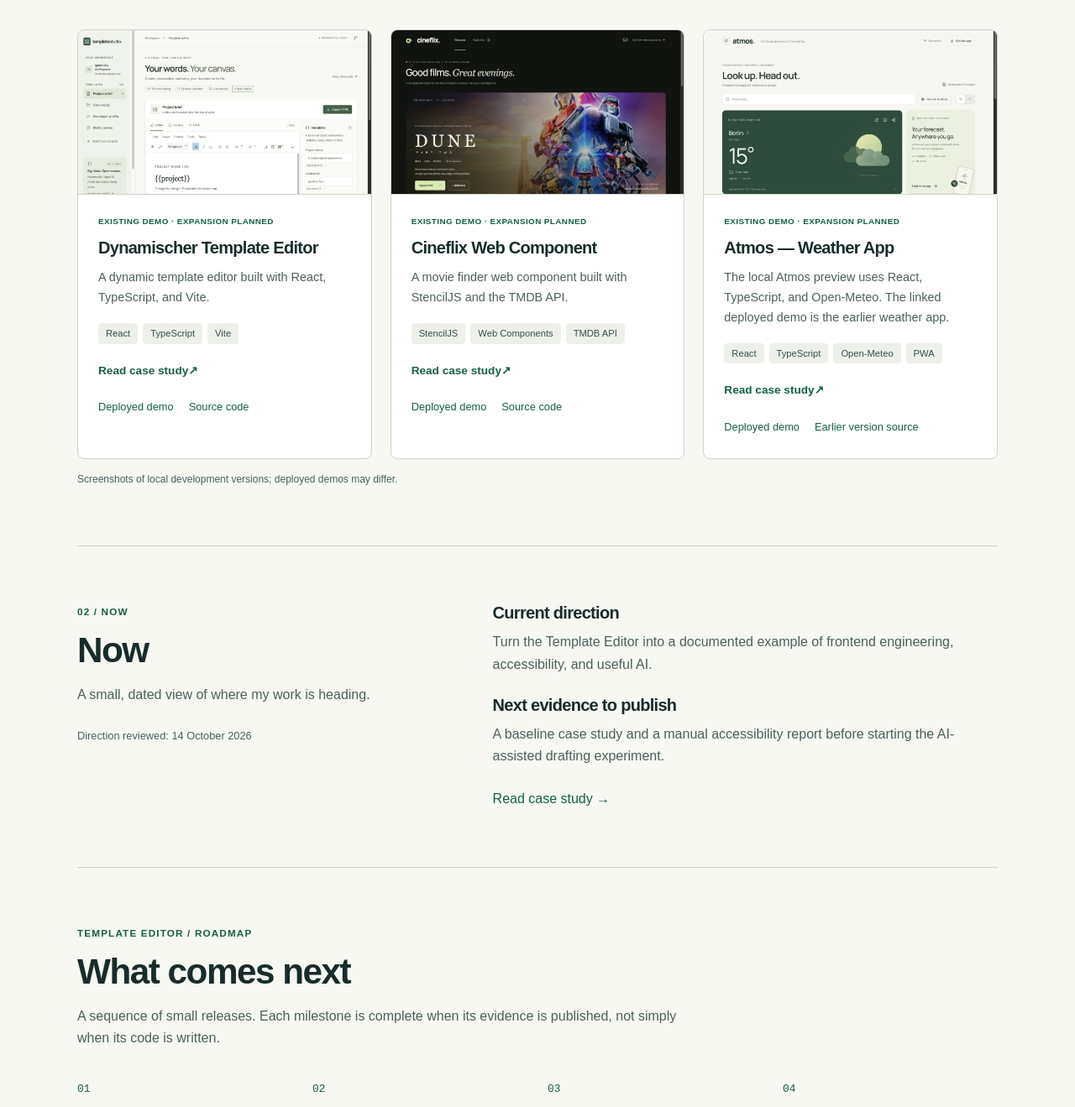
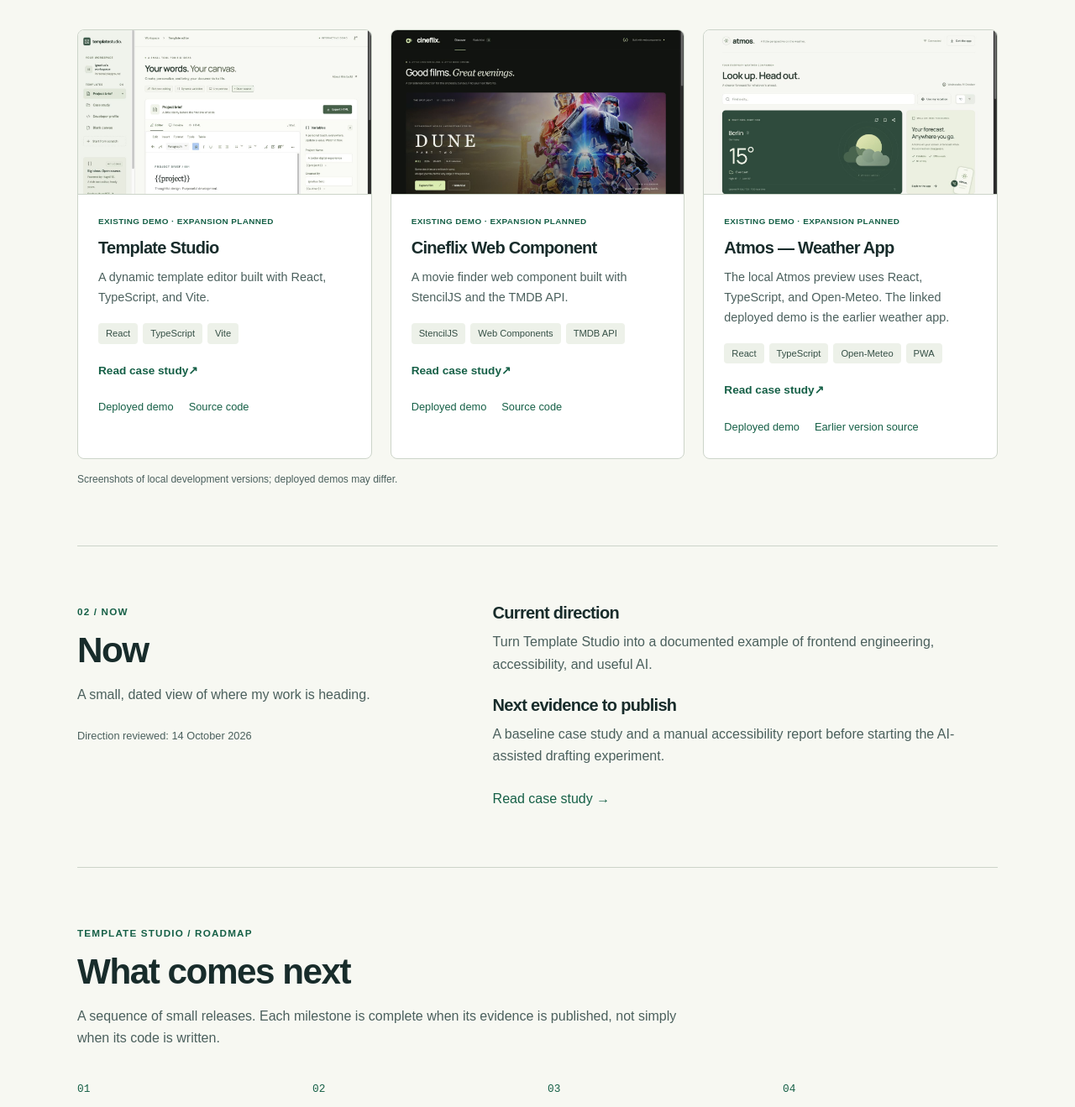
Before and after one commit to iseto/portfolio-landing, a Next.js app: page / in a window 1280 px wide. Shown: the part 1177-2496 px from the top of the page at 84% size. Built offline with nearby package versions, Linux system fonts and the light colour scheme.

Commit message:
Rename template editor showcase to Template Studio

```diff
--- a/components/PortfolioHome.tsx
+++ b/components/PortfolioHome.tsx
@@ -101,8 +101,8 @@ export default function PortfolioHome({ locale }: { locale: Locale }) {
         <div className="section-heading">
           <p className="eyebrow">
             {locale === "id"
-              ? "Template Editor / Rencana"
-              : "Template Editor / Roadmap"}
+              ? "Template Studio / Rencana"
+              : "Template Studio / Roadmap"}
           </p>
           <h2 id="roadmap-title">{t.roadmap}</h2>
           <p>{t.roadmapIntro}</p>
--- a/data/portfolio.ts
+++ b/data/portfolio.ts
@@ -45,7 +45,7 @@ export const copy = {
     nowIntro: "A small, dated view of where my work is heading.",
     focus: "Current direction",
     focusText:
-      "Turn the Template Editor into a documented example of frontend engineering, accessibility, and useful AI.",
+      "Turn Template Studio into a documented example of frontend engineering, accessibility, and useful AI.",
     next: "Next evidence to publish",
     nextText:
       "A baseline case study and a manual accessibility report before starting the AI-assisted drafting experiment.",
@@ -120,7 +120,7 @@ export const copy = {
     nowIntro: "Ein datierter Einblick in meine nächsten Schritte.",
     focus: "Aktuelle Richtung",
     focusText:
-      "Den Template Editor zu einem dokumentierten Beispiel für Frontend-Entwicklung, Barrierefreiheit und sinnvolle KI weiterentwickeln.",
+      "Template Studio zu einem dokumentierten Beispiel für Frontend-Entwicklung, Barrierefreiheit und sinnvolle KI weiterentwickeln.",
     next: "Nächster Nachweis",
     nextText:
       "Eine Beschreibung des Ist-Zustands und ein manueller Barrierefreiheitsbericht, bevor das Experiment mit KI-Entwürfen beginnt.",
@@ -195,7 +195,7 @@ export const copy = {
     nowIntro: "Ringkasan bertanggal tentang arah pekerjaan saya.",
     focus: "Fokus saat ini",
     focusText:
-      "Mengembangkan Template Editor menjadi contoh terdokumentasi untuk frontend, aksesibilitas, dan AI yang bermanfaat.",
+      "Mengembangkan Template Studio menjadi contoh terdokumentasi untuk frontend, aksesibilitas, dan AI yang bermanfaat.",
     next: "Bukti berikutnya",
     nextText:
       "Studi kasus awal dan laporan aksesibilitas manual sebelum memulai eksperimen penyusunan draf dengan AI.",
--- a/data/projects.json
+++ b/data/projects.json
@@ -1,6 +1,6 @@
 [
   {
-    "title": "Dynamischer Template Editor",
+    "title": "Template Studio",
     "description": "Dynamic template editor built with React, TypeScript, and Vite.",
     "url": "https://dynamischer-template-editor.vercel.app",
     "repo": "https://github.com/iseto/dynamischer-template-editor"
```
